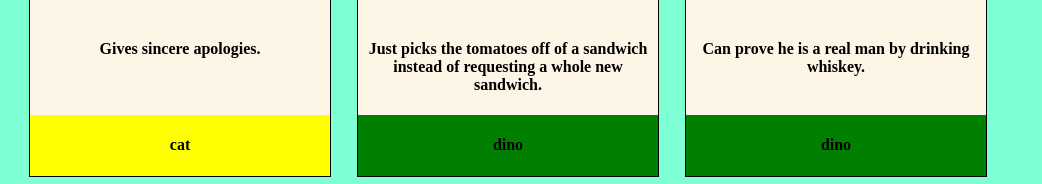
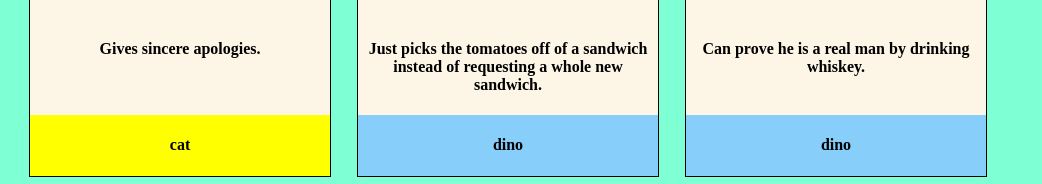
Before and after one commit to Lwamtekie/pet-adoption, a plain HTML site: page index.html in a window 1280 px wide. Shown: the part 365-549 px from the top of the page, without its empty margins (0-1042 px from the left). Drawn offline with Linux system fonts and the light colour scheme.

Commit message:
added index.html main.css main.js

```diff
--- a/main.css
+++ b/main.css
@@ -39,7 +39,7 @@ body {
  }
 
  .dino {
- background-color: green;
+ background-color: lightskyblue;
  }
 
  .dog {
```
